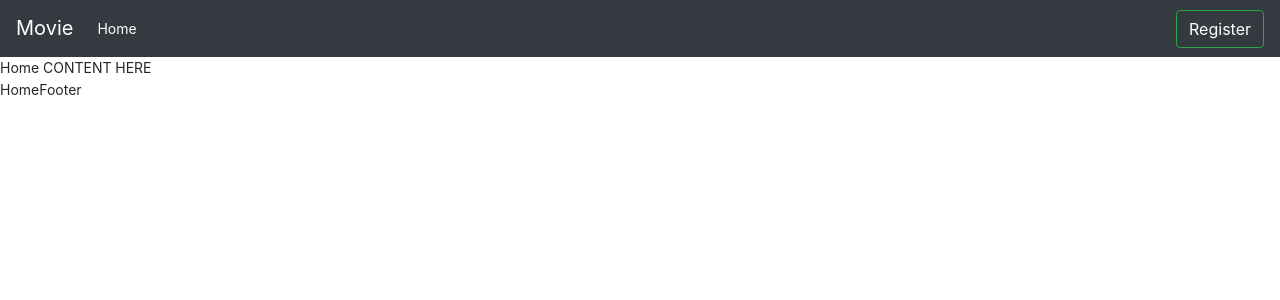
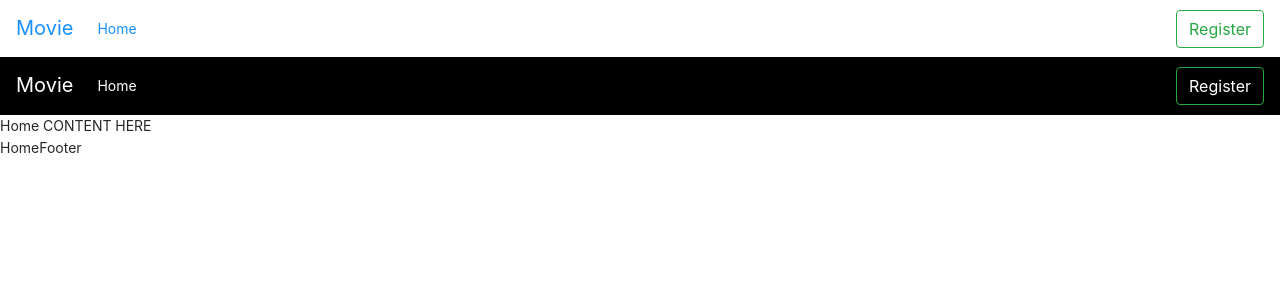
Before and after one commit to ToTruongHai/fe70_movie, a React (Create React App) app: page /home in a window 1280 px wide. Shown: the top 300 px of the page. Built offline with nearby package versions, Linux system fonts and the light colour scheme.

Commit message:
init css global variable

```diff
--- a/src/App.js
+++ b/src/App.js
@@ -3,7 +3,8 @@ import Home from "./pages/Home/Home";
 import ModalHOC from "./pages/ModalHOC/ModalHOC";
 import { HomeTemplate } from "./templates/homeTemplate";
 import { history } from "./util/setting";
-import './App.css'
+import './App.css';
+import './assets/styles/Variable.css';
 
 function App() {
   return (
--- a/src/Components/HomeHeader/HomeHeader.js
+++ b/src/Components/HomeHeader/HomeHeader.js
@@ -1,14 +1,66 @@
 import { NavLink } from "react-router-dom";
-
 import { useDispatch, useSelector } from "react-redux";
-
+import styles from "../../assets/styles/HomeHeader/HomeHeader.module.css";
 import React from "react";
 import Register from "../../pages/Register/Register";
 
 export default function HomeHeader() {
   const dispatch = useDispatch();
   return (
-    <nav className="navbar navbar-expand-sm navbar-dark bg-dark">
+    <React.Fragment>
+      <nav className={`navbar navbar-expand-sm`}>
+        <NavLink className="navbar-brand" to="/">
+          Movie
+        </NavLink>
+        <button
+          className="navbar-toggler d-lg-none"
+          type="button"
+          data-toggle="collapse"
+          data-target="#collapsibleNavId"
+          aria-controls="collapsibleNavId"
+          aria-expanded="false"
+          aria-label="Toggle navigation"
+        />
+        <div className="collapse navbar-collapse" id="collapsibleNavId">
+          <ul className="navbar-nav mr-auto mt-2 mt-lg-0">
+            <li className="nav-item active">
+              <NavLink
+                // activeStyle={{ color: "orange" }}
+                // activeClassName="bg-white"
+                exact
+                className="nav-link"
+                to="/home"
+              >
+                Home
+              </NavLink>
+            </li>
+            {/* <li className="nav-item">
+            <a className="nav-link" href="#">
+              Link
+            </a>
+          </li> */}
+          </ul>
+          <button
+            className="btn btn-outline-success"
+            data-toggle="modal"
+            data-target="#modelId"
+            onClick={() => {
+              const action = {
+                type: "OPEN_FORM",
+                component: <Register />,
+                titleModal: "Register",
+                handleSubmit: () => {
+                  console.log("register sumbit");
+                },
+              };
+              dispatch(action);
+            }}
+          >
+            Register
+          </button>
+        </div>
+      </nav>
+      <nav className={`navbar navbar-expand-sm navbar-dark ${styles.bg_black}`}>
         <NavLink className="navbar-brand" to="/">
           Movie
         </NavLink>
@@ -60,5 +112,6 @@ export default function HomeHeader() {
           </button>
         </div>
       </nav>
+    </React.Fragment>
   );
 }
--- a/src/assets/styles/HomeHeader/HomeHeader.module.css
+++ b/src/assets/styles/HomeHeader/HomeHeader.module.css
@@ -0,0 +1,4 @@
+
+.bg_black{
+    background-color: var(--background_dark);
+}
--- /dev/null
+++ b/src/assets/styles/Variable.css
@@ -0,0 +1,9 @@
+:root {
+  --primary_color: #f26b38;
+  --secondary_color: "#1352a5";
+  --sub_text_color: "#a0a3a7";
+  --background_dark: black;
+
+  --mobile_screen: 768px;
+  --tablet_screen: 992px;
+}
```
Also changed, not shown: package.json (+8 -6 lines). Lines whose indentation alone changed are shown as unchanged.
